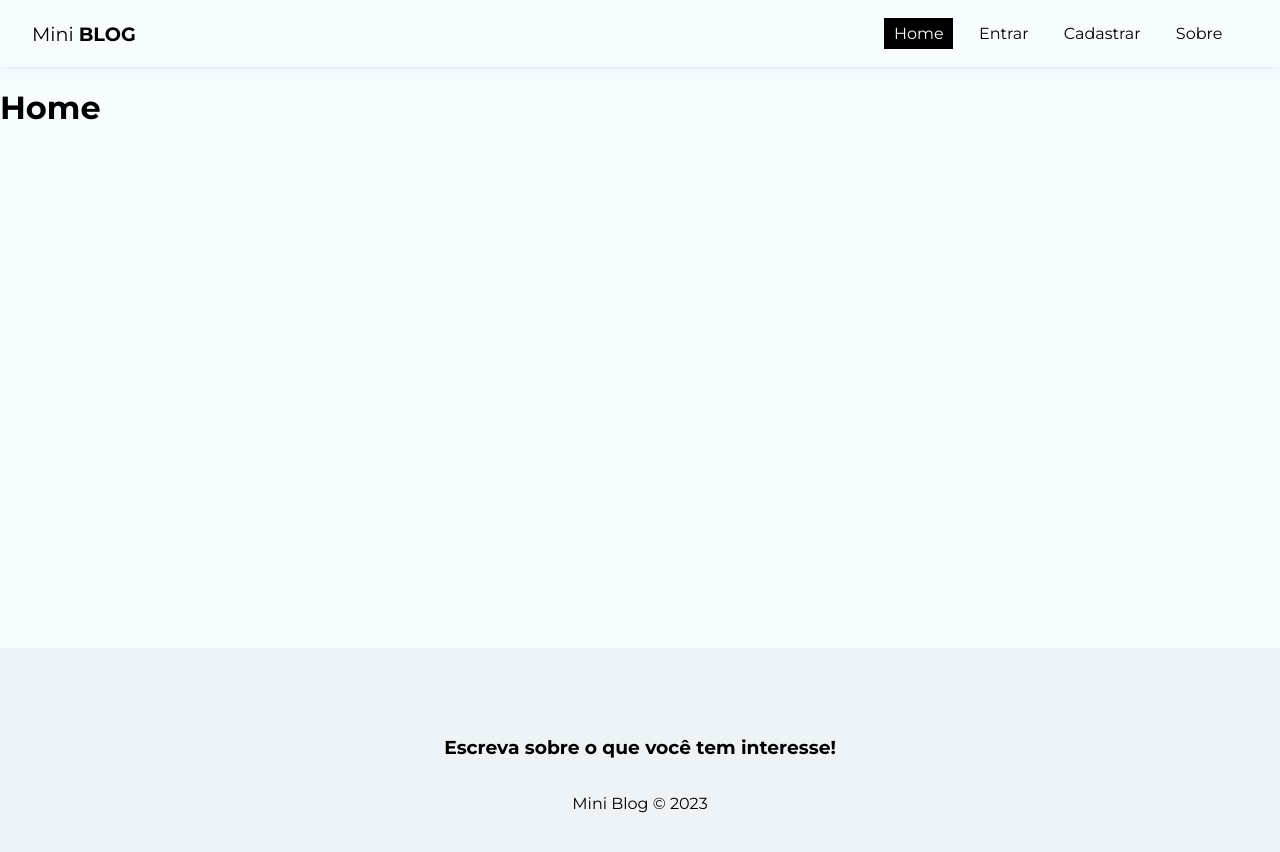
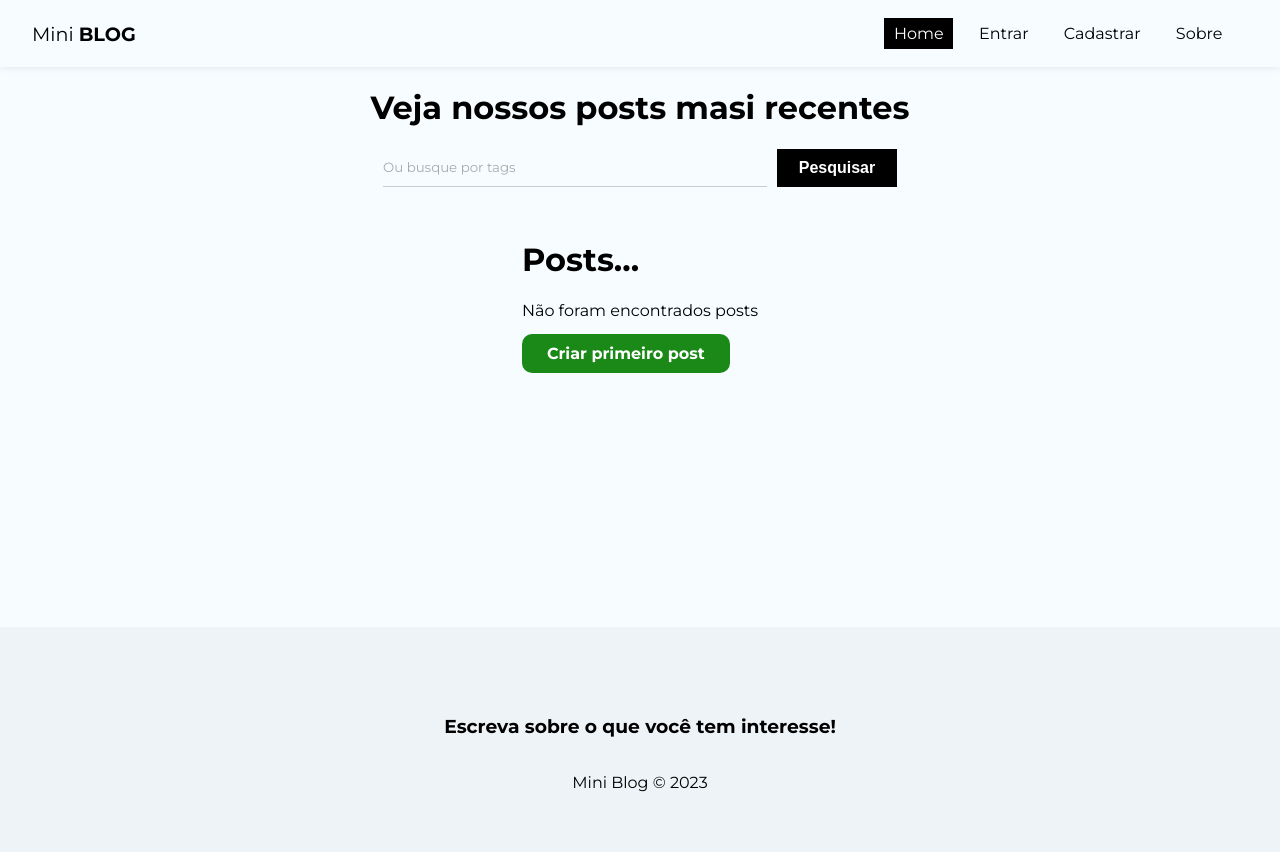
Before and after one commit to sabrinaaraujoo/mini-blog, a React (Create React App) app: page / in a window 1280 px wide. Shown: the top 852 px of the page. Built offline with nearby package versions, Linux system fonts and the light colour scheme; no server answers.

Commit message:
Estruturando a Home

```diff
--- a/src/pages/Home/Home.jsx
+++ b/src/pages/Home/Home.jsx
@@ -2,8 +2,46 @@
 // CSS
 import styles from "./Home.module.css";
 
+//Hooks
+import { useNavigate, Link } from "react-router-dom";
+import { useState } from "react";
+
+// components
+
 const Home = () => {
-  return <h1>Home</h1>;
+  const [query, setQuery] = useState("");
+  const [posts] = useState([]);
+
+  const handleSubmit = (e) => {
+    e.preventDefault();
+  };
+
+  return (
+    <div className={styles.home}>
+      <h1>Veja nossos posts masi recentes</h1>
+      <form onSubmit={handleSubmit} className={styles.search_form}>
+        <input
+          type="text"
+          placeholder="Ou busque por tags"
+          name=""
+          id=""
+          onChange={(e) => setQuery(e.target.value)}
+        />
+        <button className="btn btn-dark">Pesquisar</button>
+      </form>
+      <div>
+        <h1>Posts...</h1>
+        {posts && posts.length === 0 && (
+          <div className={styles.noposts}>
+            <p>Não foram encontrados posts</p>
+            <Link to="/posts/create" className="btn">
+              Criar primeiro post
+            </Link>
+          </div>
+        )}
+      </div>
+    </div>
+  );
 };
 
 export default Home;
--- a/src/pages/Home/Home.module.css
+++ b/src/pages/Home/Home.module.css
@@ -0,0 +1,27 @@
+.home {
+  display: flex;
+  flex-direction: column;
+  align-items: center;
+  justify-content: center;
+}
+
+.search_form {
+  max-width: 100%;
+  width: 60%;
+  display: flex;
+  justify-content: center;
+  margin-bottom: 2em;
+}
+
+.search_form input {
+  margin-right: 10px;
+  width: 50%;
+}
+
+.noposts p {
+  margin-bottom: 1.5em;
+}
+
+.noposts a {
+  padding: 10px 25px;
+}
```
